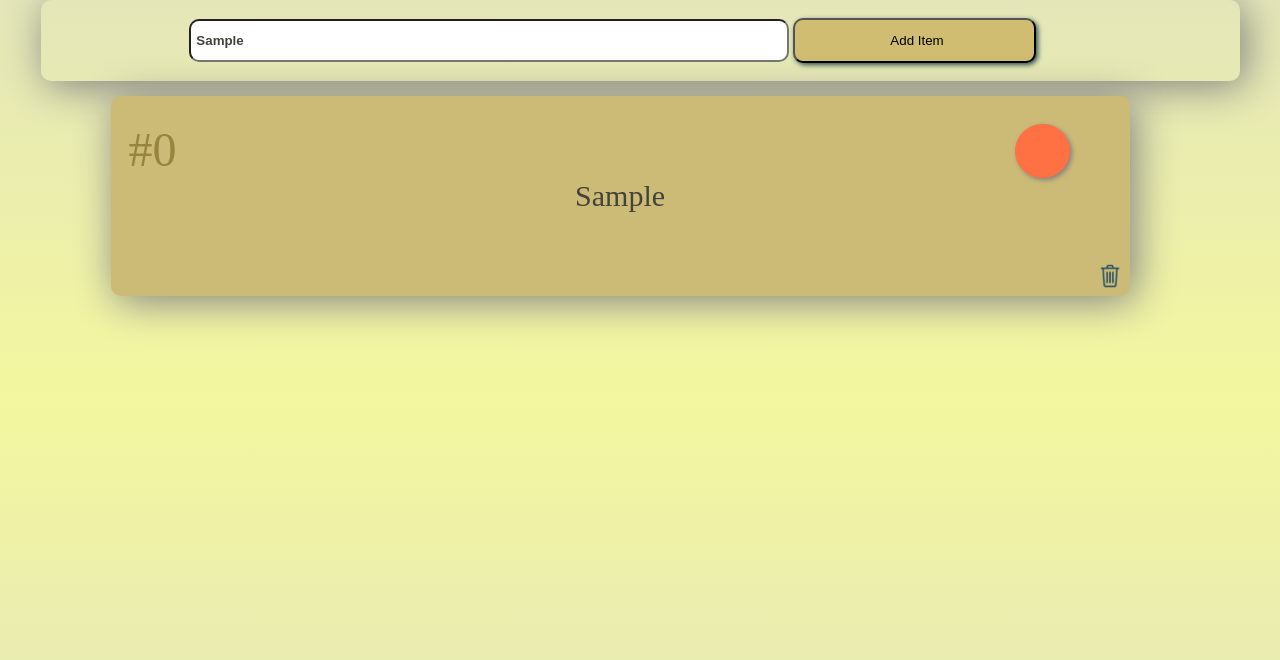
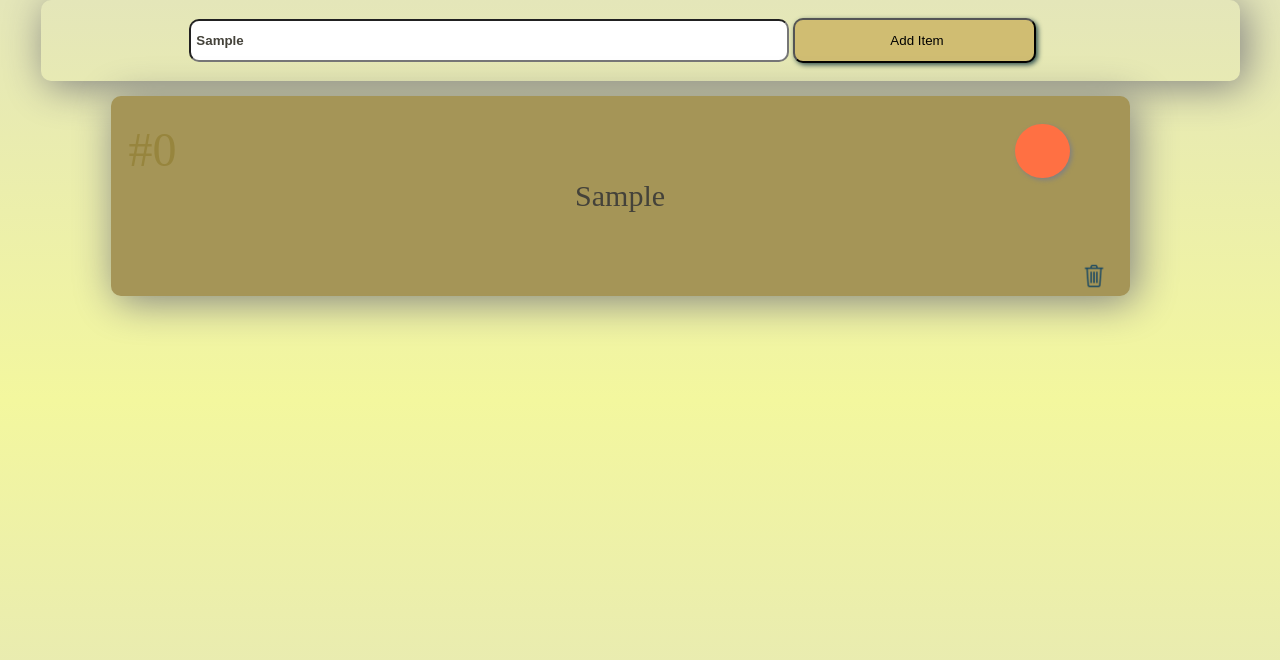
Before and after one commit to FACG2/TODO_GHME, a website: page index.html in a window 1280 px wide. Both pictures are taken after typing "Sample" into the empty fields and a click on the input "Add Item". Drawn offline with Linux system fonts and the light colour scheme.

Commit message:
adjsting styles

```diff
--- a/style.css
+++ b/style.css
@@ -86,7 +86,7 @@ body{
   width: 30px;
   height: 30px;
   float: right;
-
+	margin: 0 16px 0 0;
 }
 .todoNode  img[alt="pen"]{
   margin-right: 5px;
@@ -170,6 +170,11 @@ body{
 
       padding: 18px 0;
   }
+
+	.todoNode .btn-checked{
+background-color: #883c24 !important;
+
+}
 	.todoNode
 	{
 	  background: #CB7;
@@ -183,6 +188,7 @@ body{
 		overflow: hidden;
 		min-height: 200px;
 	}
+
   .main-todo form input[type = "text"]{
     padding:12px 0 12px 5px;
 		margin-left: -55px;
@@ -204,6 +210,19 @@ body{
 			word-wrap: break-word;
 	}
 
+
+.todoNode {
+    background: #a59557;
+    height: 115px;
+    margin-top: 15px;
+    box-shadow: 5px 5px 40px grey;
+    width: 85%;
+    margin-left: 70px;
+    border-radius: 10px;
+    position: relative;
+    overflow: hidden;
+    min-height: 200px;
+}
   .main-todo form input[type = "submit"]{
     padding:13px 90px;
     background: #d0bd72
@@ -389,7 +408,7 @@ body{
     margin-right: 5px;
     box-shadow: 2px 2px 5px grey;
     border: none;
-		position: fixed;
+
 		right: 30px;
 }
 .todoNode .btn-delete {
@@ -399,7 +418,7 @@ body{
     background: transparent;
     border: none;
     margin: 160px -60px 0 0;
-		position: fixed;
+
 		right: 90px;
 	}
 	.todoNode .todoNode_taskNumber {
@@ -412,6 +431,6 @@ body{
     color: #97853d;
     font-size: -webkit-xxx-large;
     margin: -5px 0 0 5px;
-		position: fixed;
+
 }
 }
```
